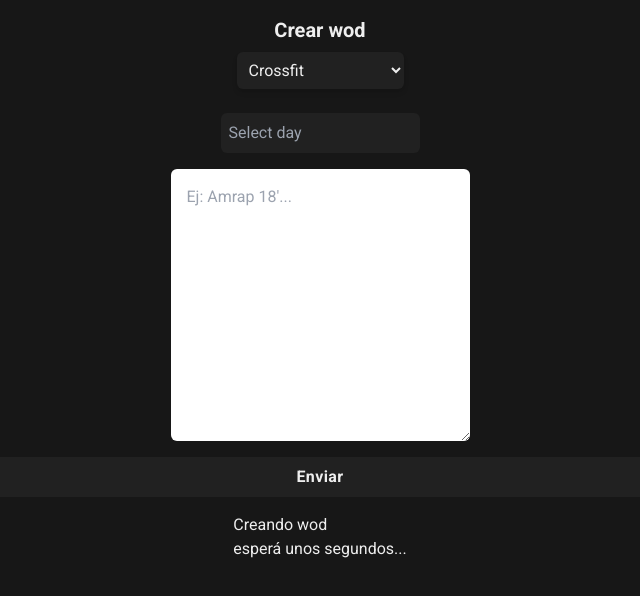
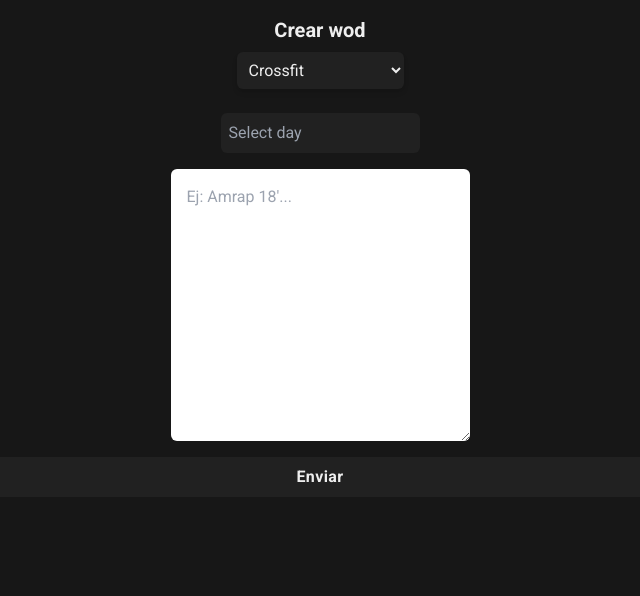
Before and after one commit to marianoGarmendia/wods-tv, a React (Vite) app in the folder client/: page /create-wod in a window 1280 px wide. Shown: the top 596 px of the page, without its empty margins (320-960 px from the left). Built offline with nearby package versions, Linux system fonts and the light colour scheme; the HTML template or start-up script is replaced by a standard one; a web font is replaced by a local one.

Commit message:
mensaje de espera

```diff
--- a/client/src/pages/createWod.jsx
+++ b/client/src/pages/createWod.jsx
@@ -15,6 +15,7 @@ function CreateWod() {
   } = useForm();
   const [selectedDate, setSelectedDate] = useState(null);
   const [create, setCreate] = useState(false);
+  const [send, setSend] = useState(false);
 
   useEffect(() => {
     if (isSubmitSuccessful) {
@@ -24,6 +25,7 @@ function CreateWod() {
   }, [isSubmitSuccessful, reset, formState]);
 
   const submit = async (values) => {
+    setSend(true);
     values.fecha = selectedDate;
     const response = await fetch(
       `${import.meta.env.VITE_BACKEND_URL}/create-wod`,
@@ -36,7 +38,8 @@ function CreateWod() {
       }
     );
     const send = await response.json();
-    setCreate(send);
+    send && setSend(false) & setCreate(true);
+
     setTimeout(() => {
       setCreate(false);
     }, 2000);
@@ -87,10 +90,9 @@ function CreateWod() {
       <button className="my-4 font-semibold tracking-wide focus:scale-100 focus:bg-[#eee] focus:text-[#171717] p-2 rounded-md  hover:scale-105 ease-in-out duration-200 cursor-pointer bg-[#212121] m-2 w-2/3">
         Enviar
       </button>
-      {create ? (
-        <MessageCreate></MessageCreate>
-      ) : (
-        <div>
+      {create && <MessageCreate></MessageCreate>}
+      {send && (
+        <div className="text-center">
           <h1>Creando wod</h1>
           <p>esperá unos segundos...</p>
         </div>
```
